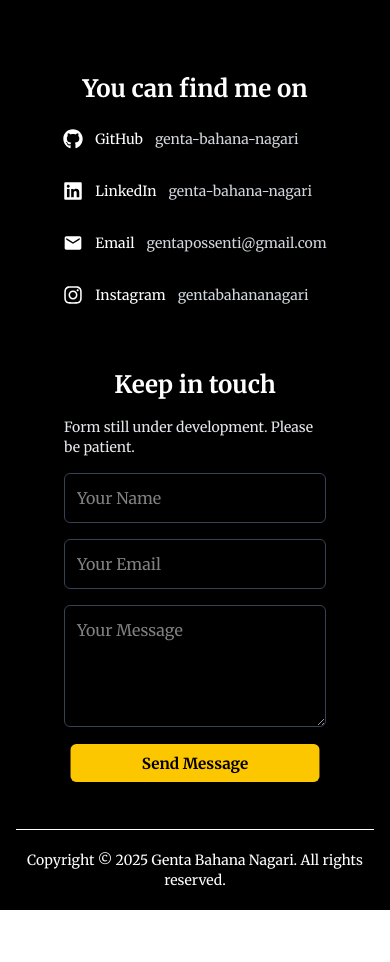
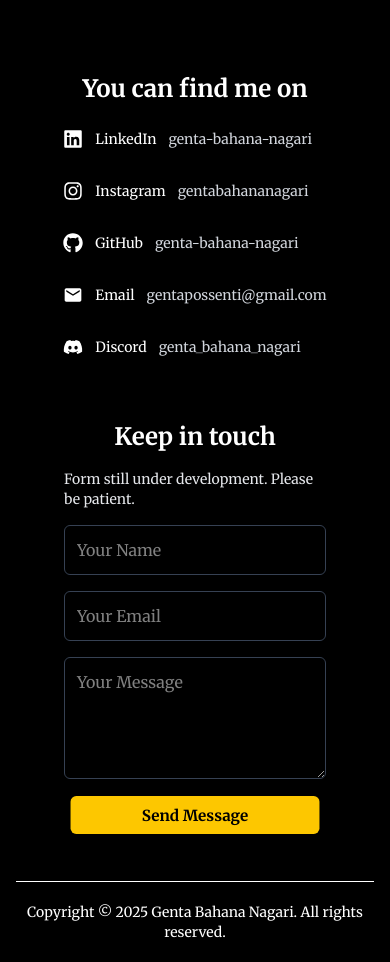
Before and after one commit to genta-bahana-nagari/portfolio-page, a React (Vite) app: page / in a window 390 px wide. Shown: the part 4580-5542 px from the top of the page. Before the commit the page ends 5490 px from the top, so only its background shows below. Built offline with nearby package versions, Linux system fonts and the light colour scheme; a web font is replaced by a local one.

Commit message:
feat: adding mailjs

```diff
--- a/package.json
+++ b/package.json
@@ -11,6 +11,7 @@
     "preview": "vite preview"
   },
   "dependencies": {
+    "@emailjs/browser": "^4.4.1",
     "framer-motion": "^12.4.7",
     "react": "^19.0.0",
     "react-dom": "^19.0.0",
--- a/src/components/About.jsx
+++ b/src/components/About.jsx
@@ -3,7 +3,7 @@ import { motion } from "framer-motion";
 
 const About = () => {
   return (
-    <div id="about" className="bg-black text-white">
+    <div id="about" className="bg-black text-white scroll-mt-20">
       <motion.div
         className="container mx-auto grid md:grid-cols-2 items-center gap-2 md:gap-8 px-6
         md:px-12"
--- a/src/components/Contact.jsx
+++ b/src/components/Contact.jsx
@@ -1,12 +1,34 @@
 import { motion } from "framer-motion";
-import { FaLinkedin, FaGithub } from "react-icons/fa";
+import { FaLinkedin, FaGithub, FaDiscord } from "react-icons/fa";
 import { FaInstagram } from "react-icons/fa6";
 import { MdEmail } from "react-icons/md";
+import React, { useRef } from "react";
+import emailjs from "@emailjs/browser";
 
 const Contact = () => {
+
+  const form = useRef();
+
+  const sendEmail = (e) => {
+    e.preventDefault();
+
+    emailjs
+      .sendForm("YOUR_SERVICE_ID", "YOUR_TEMPLATE_ID", form.current, {
+        publicKey: "YOUR_PUBLIC_KEY",
+      })
+      .then(
+        () => {
+          console.log("SUCCESS!");
+        },
+        (error) => {
+          console.log("FAILED...", error.text);
+        }
+      );
+  };
+
   return (
     <div
-      className="w-full mx-auto bg-black text-white sm:py-20 px-4"
+      className="scroll-mt-10 w-full mx-auto bg-black text-white sm:py-20 px-4"
       id="contact"
     >
       <div className="text-center">
@@ -39,15 +61,21 @@ const Contact = () => {
             <div className="flex flex-col gap-4 justify-center md:justify-start text-xl sm:text-2xl md:text-3xl">
               {[
                 {
+                  icon: <FaLinkedin />,
+                  link: "https://www.linkedin.com/in/genta-bahana-nagari",
+                  label: "LinkedIn",
+                  account: "genta-bahana-nagari",
+                },
+                {
+                  icon: <FaInstagram />,
+                  link: "https://instagram.com/gentabahananagari",
+                  label: "Instagram",
+                  account: "gentabahananagari",
+                },
+                {
                   icon: <FaGithub />,
                   link: "https://github.com/genta-bahana-nagari",
                   label: "GitHub",
-                  account: "genta-bahana-nagari",
-                },
-                {
-                  icon: <FaLinkedin />,
-                  link: "https://www.linkedin.com/in/genta-bahana-nagari",
-                  label: "LinkedIn",
                   account: "genta-bahana-nagari",
                 },
                 {
@@ -57,10 +85,10 @@ const Contact = () => {
                   account: "gentapossenti@gmail.com",
                 },
                 {
-                  icon: <FaInstagram />,
-                  link: "https://instagram.com/gentabahananagari",
-                  label: "Instagram",
-                  account: "gentabahananagari",
+                  icon: <FaDiscord />,
+                  link: "https://discord.com/users/1190112258181837031",
+                  label: "Discord",
+                  account: "genta_bahana_nagari",
                 },
               ].map((social, index) => (
                 <motion.a
@@ -92,8 +120,14 @@ const Contact = () => {
             <h2 className="mb-4 text-2xl font-bold text-white text-center md:text-start max-w-md mx-auto">
               Keep in touch
             </h2>
-            <p className="mb-4 text-sm text-start text-gray-200">Form still under development. Please be patient.</p>
-            <form className="flex flex-col gap-4 max-w-md mx-auto">
+            <p className="mb-4 text-sm text-start text-gray-200">
+              Form still under development. Please be patient.
+            </p>
+            <form
+              className="flex flex-col gap-4 max-w-md mx-auto"
+              ref={form}
+              onSubmit={sendEmail}
+            >
               <input
                 type="text"
                 placeholder="Your Name"
@@ -111,6 +145,7 @@ const Contact = () => {
               ></textarea>
               <button
                 type="submit"
+                value="Send"
                 className="scale-95 hover:scale-105 cursor-pointer bg-yellow-400 hover:bg-yellow-500 transition text-black font-bold py-2 px-4 rounded-md"
               >
                 Send Message
--- a/src/components/Porto.jsx
+++ b/src/components/Porto.jsx
@@ -96,7 +96,10 @@ const Porto = () => {
   const selectedData = portfolioItems[selectedCategory];
 
   return (
-    <div id="porto" className="py-10 bg-black text-white text-center">
+    <div
+      id="porto"
+      className="scroll-mt-20 py-10 bg-black text-white text-center"
+    >
       <h2 className="text-4xl font-bold mb-12 text-white">Genta's Portfolio</h2>
 
       {/* Tabs */}
--- a/src/components/Skills.jsx
+++ b/src/components/Skills.jsx
@@ -129,7 +129,10 @@ const Skills = () => {
   const [selectedCategory, setSelectedCategory] = useState(0);
 
   return (
-    <div className="py-15 bg-black text-white text-center" id="skills">
+    <div
+      className="scroll-mt-20 py-15 bg-black text-white text-center"
+      id="skills"
+    >
       <h2 className="text-3xl font-bold mb-6">My Skills</h2>
 
       {/* Kategori Tabs */}
```
Also changed, not shown: 1 other file (tests, documents, lock files or other folders).
